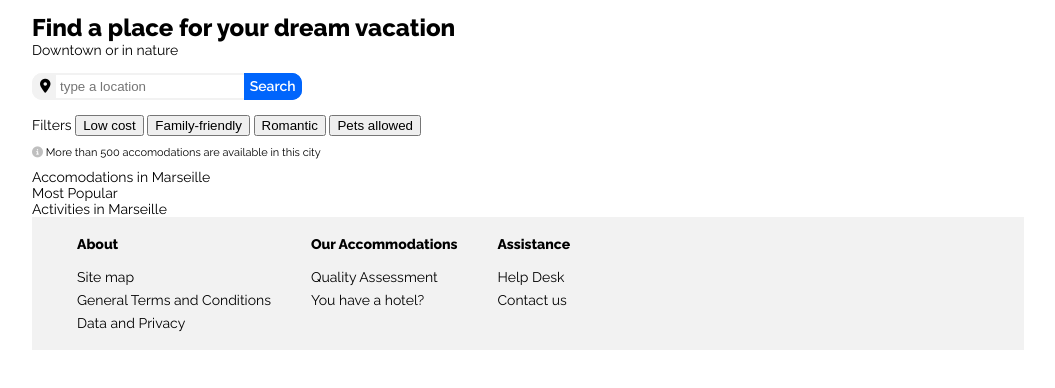
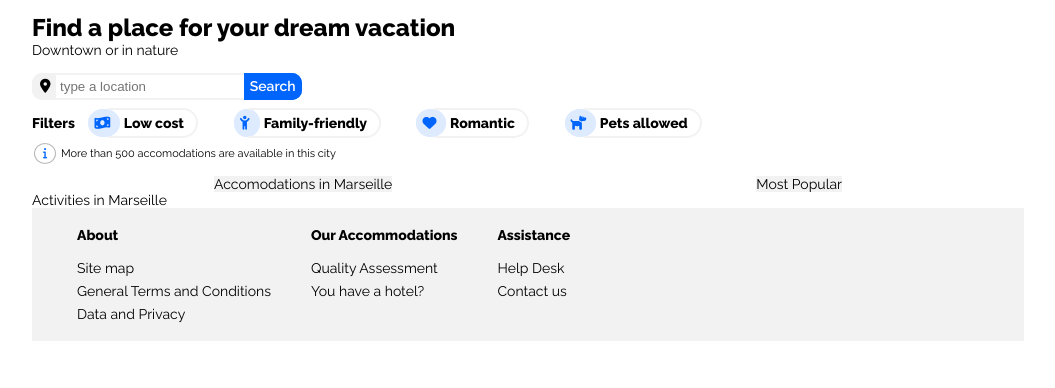
Before and after one commit to Irenkawww/OpenClassRoomProject_1, a plain HTML site: page index.html in a window 1280 px wide. Shown: the part 104-492 px from the top of the page, without its empty margins (112-1167 px from the left). Drawn offline with Linux system fonts and the light colour scheme.

Commit message:
added css for filters section

```diff
--- a/index.html
+++ b/index.html
@@ -32,30 +32,40 @@
     <h1>Find a place for your dream vacation</h1>
     <div>Downtown or in nature</div>
 
-    <div class="form">
+    <form class="form">
       <span>
         <i class="fa-solid fa-location-dot"></i>
       </span>
       <input type="text" placeholder="type a location" />
       <a href="#" class="button">Search</a>
-    </div>
+    </form>
 
     <div>
-      Filters
-      <button class="btn" onclick="filterSelection('lowCost')">Low cost</button>
-      <button class="btn" onclick="filterSelection('familyFriendly')">
-        Family-friendly
-      </button>
-      <button class="btn" onclick="filterSelection('romantic')">
-        Romantic
-      </button>
-      <button class="btn" onclick="filterSelection('petsAllowed')">
-        Pets allowed
-      </button>
+      <strong>Filters</strong>
+
+      <span class="filterButtonIcon">
+        <i class="fa-solid fa-money-bill-wave" style="color: #0065fc"></i>
+      </span>
+      <span class="filterButtonText">Low cost</span>
+
+      <span class="filterButtonIcon">
+        <i class="fa-solid fa-child-reaching" style="color: #0065fc"></i>
+      </span>
+      <span class="filterButtonText">Family-friendly</span>
+
+      <span class="filterButtonIcon">
+        <i class="fa-solid fa-heart" style="color: #0065fc"></i>
+      </span>
+      <span class="filterButtonText"> Romantic</span>
+
+      <span class="filterButtonIcon">
+        <i class="fa-solid fa-dog" style="color: #0065fc"></i>
+      </span>
+      <span class="filterButtonText"> Pets allowed</span>
     </div>
 
     <div class="smallText">
-      <i class="fa-solid fa-circle-info" style="color: #bfbfbf"></i>
+      <i class="fa-solid fa-info" style="color: #0065fc"></i>
       More than 500 accomodations are available in this city
     </div>
 
--- a/style.css
+++ b/style.css
@@ -1,5 +1,6 @@
 :root {
     --main-gray-bg-color: #F2F2F2;
+    --main-gray-border-color: #b7b7b7;
     --chart-color: #0065FC;
     --lighter-chart-color: #DEEBFF;
     --main-font-family: 'Raleway', sans-serif;
@@ -109,6 +110,52 @@ input:focus {
     font-size: 11px;
     margin: 10px 0px;
 }
+.smallText i {
+    padding: 4px 8px;
+    margin: 2px;
+    border: 1px solid var(--main-gray-border-color);
+    border-radius: 50%;
+}
+.filterButtonText {
+    border-top: 2px solid var(--main-gray-bg-color);
+    border-right: 2px solid var(--main-gray-bg-color);
+    border-bottom: 2px solid var(--main-gray-bg-color);
+    border-top-right-radius: 15px;
+    border-bottom-right-radius: 15px;
+    font-weight: 800;
+    padding: 5px 12px 5px 16px;
+    margin: 10px 10px 10px 0;
+    position: relative;
+    left: -12px;
+}
+.filterButtonIcon {
+    border: 1px solid var(--lighter-chart-color);
+    border-radius: 50%;
+    background-color: var(--lighter-chart-color);
+    padding: 5px;
+    margin: 10px 0px 10px 10px;
+}
+.filterButtonText:hover {
+    border-top: 1px solid var(--chart-color);
+    border-right: 1px solid var(--chart-color);
+    border-bottom: 1px solid var(--chart-color);
+    color: var(--chart-color);
+}
+.filterButtonIcon:hover {
+    border: 1px solid var(--chart-color);
+}
+.accomodations {
+    display: flex;
+    justify-content: space-around;
+}
+
+.accomodationsInCity {
+    background-color: var(--main-gray-bg-color);
+}
+
+.mostPopular {
+    background-color: var(--main-gray-bg-color);
+}
 .container {
     display: flex;
     justify-content: flex-start;
```
